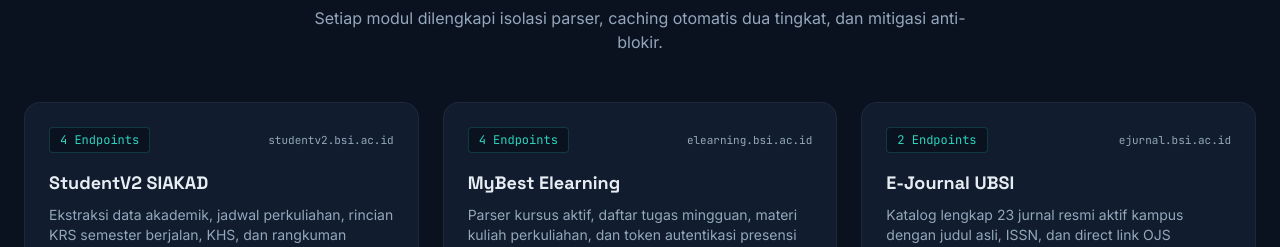
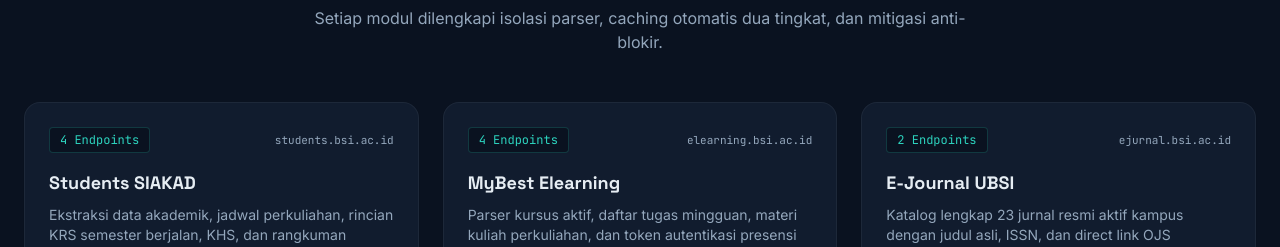
Before and after one commit to MuaraAI/UBSI-API, a Next.js app in the folder web/: page / in a window 1280 px wide. Shown: the part 1600-1847 px from the top of the page. Built offline with nearby package versions, Linux system fonts and the light colour scheme; no server answers.

Commit message:
fix(studentv2): migrate upstream domain from studentv2 to students.bsi.ac.id

```diff
--- a/web/src/data/modules.ts
+++ b/web/src/data/modules.ts
@@ -3,8 +3,8 @@
 export const CAMPUS_MODULES: CampusModule[] = [
   {
     id: "studentv2",
-    name: "StudentV2 SIAKAD",
-    service: "studentv2.bsi.ac.id",
+    name: "Students SIAKAD",
+    service: "students.bsi.ac.id",
     description:
       "Ekstraksi data akademik, jadwal perkuliahan, rincian KRS semester berjalan, KHS, dan rangkuman dashboard mahasiswa.",
     endpointsCount: 4,
```
Also changed, not shown: 2 other files (tests, documents, lock files or other folders).
